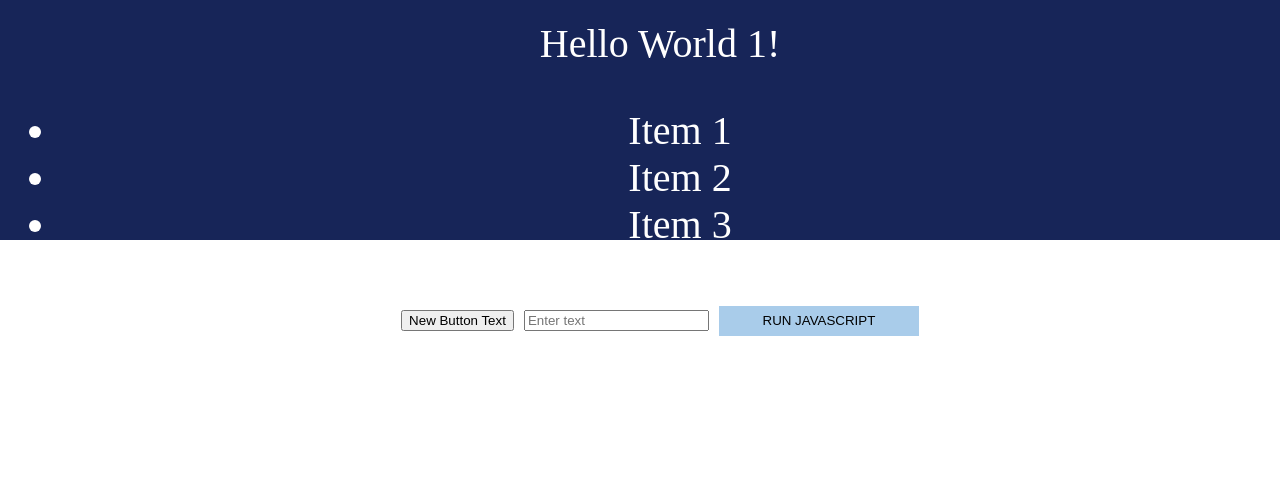
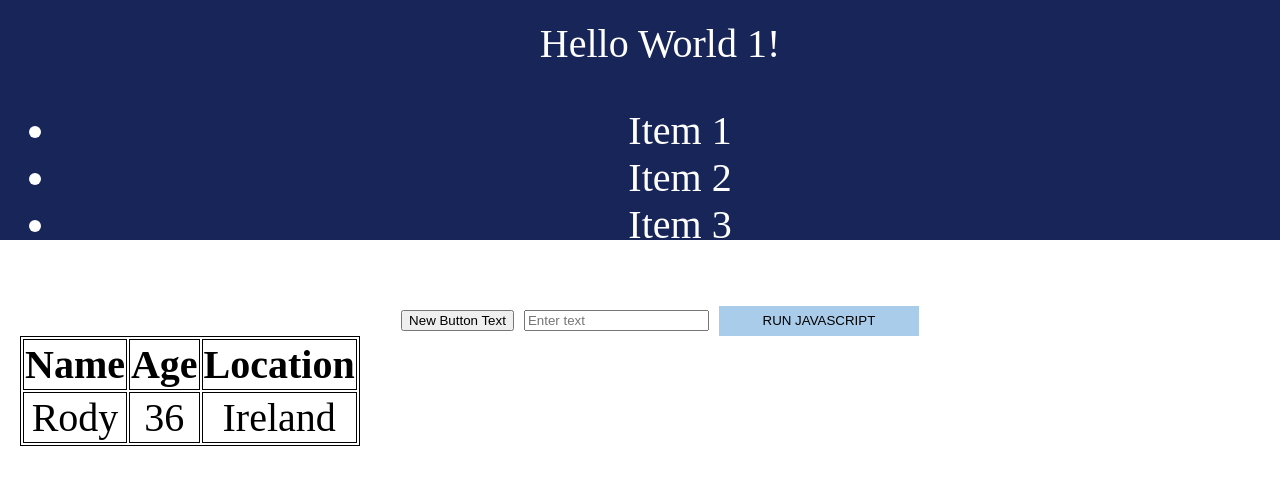
Before and after one commit to Rody-Kirwan/learn_vs_code, a plain HTML site: page index.html in a window 1280 px wide. Shown: the top 482 px of the page. Drawn offline with Linux system fonts and the light colour scheme.

Commit message:
added new table

```diff
--- a/index.html
+++ b/index.html
@@ -28,6 +28,22 @@
       <button onclick="alertMe()"; class="run-js-button">
         RUN JAVASCRIPT
       </button>
+
+      <table class="my-data-table">
+        <thead>
+          <th>Name</th>
+          <th>Age</th>
+          <th>Location</th>
+        </thead>
+
+        <tbody>
+          <td>Rody</td>
+          <td>36</td>
+          <td>Ireland</td>
+        </tbody>
+      </table>
+
+
     </div>
     <script src="./main.js" async defer></script>
   </body>
--- a/main.css
+++ b/main.css
@@ -1,6 +1,19 @@
 body {
   margin: 0;
 }
+
+
+
+
+
+table, th, td {
+  border: 1px solid black;
+  color: black;
+}
+
+
+
+
 
 .run-js-button {
   width: 200px;
```
